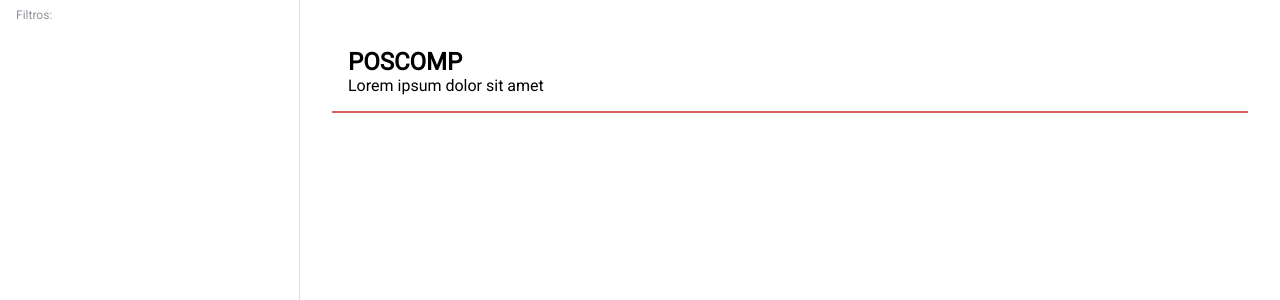
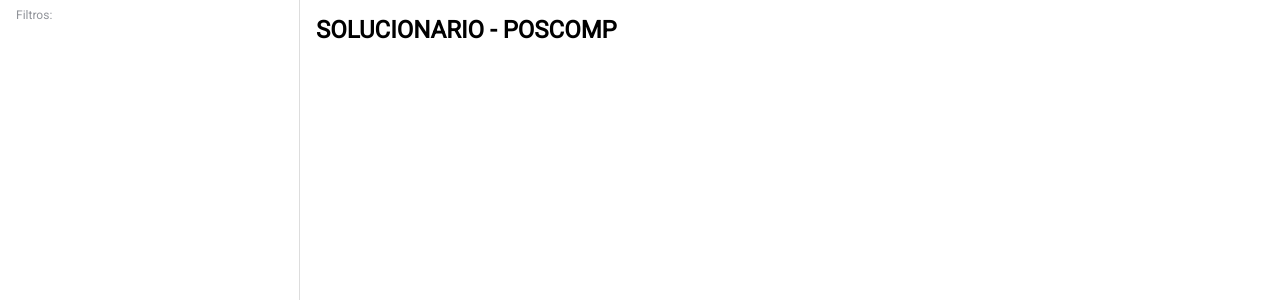
Before and after one commit to OpenDevUFCG/poscomp, a React (Create React App) app: page / in a window 1280 px wide. Shown: the top 300 px of the page. Built offline with nearby package versions, Linux system fonts and the light colour scheme.

Commit message:
Remove css e conteudo desnecessário do Header

```diff
--- a/src/components/header/PageHeader.css
+++ b/src/components/header/PageHeader.css
@@ -1,29 +1,8 @@
 .page-header {
-  display: flex;
-  flex-shrink: 0;
-  align-items: center;
-  padding: 1em;
-  margin: 1em;
-  border-bottom: 2px solid #dc6060;
-}
-
-.header-title {
-  margin-left: 30px;
 }
 
 @media (min-width: 801px) {
   .header-toggle-button {
     display: none;
   }
-
-  .header-title {
-    margin-left: 0;
-  }
 }
-
-@media (max-width: 800px) {
-  .page-header {
-    padding: 0.5rem;
-    margin: 0.5rem;
-  }
-}
--- a/src/components/header/PageHeader.js
+++ b/src/components/header/PageHeader.js
@@ -7,10 +7,7 @@
   return (
     <header className="page-header">
       <ToggleButton className="header-toggle-button" click={drawerClickHandler} />
-      <div className="header-title">
-        <h1>POSCOMP</h1>
-        <p>Lorem ipsum dolor sit amet</p>
-      </div>
+      <h1>SOLUCIONARIO - POSCOMP</h1>
     </header>
   );
 };
```
